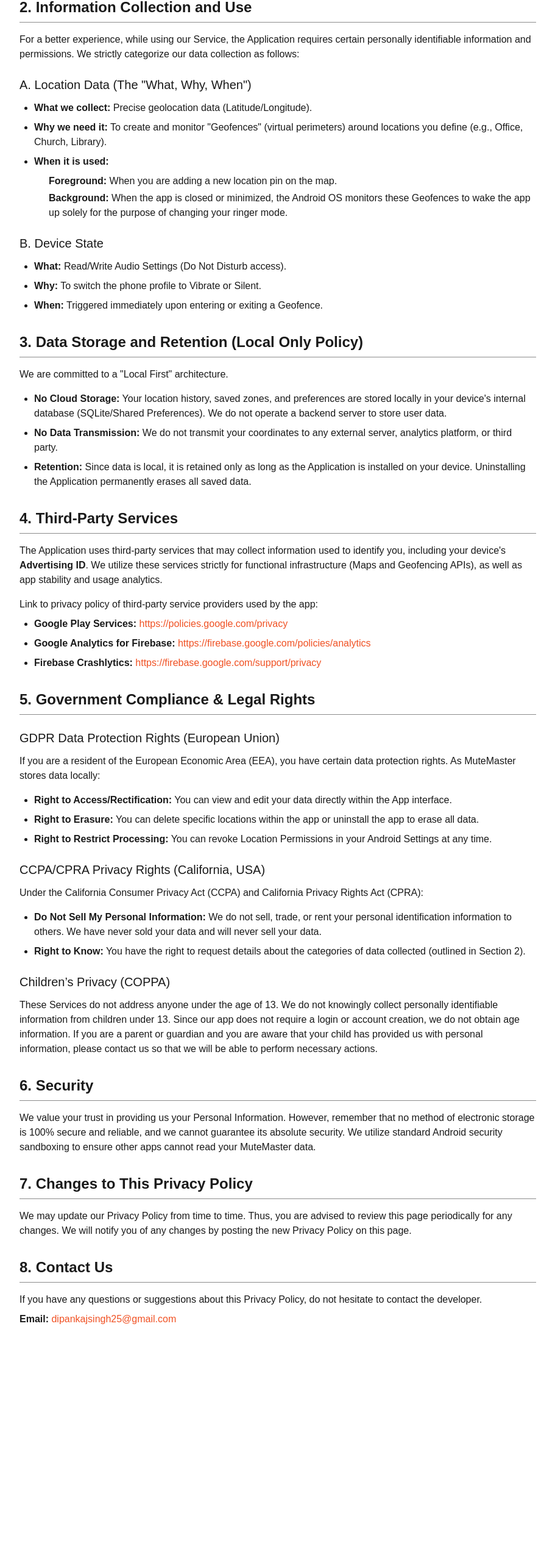
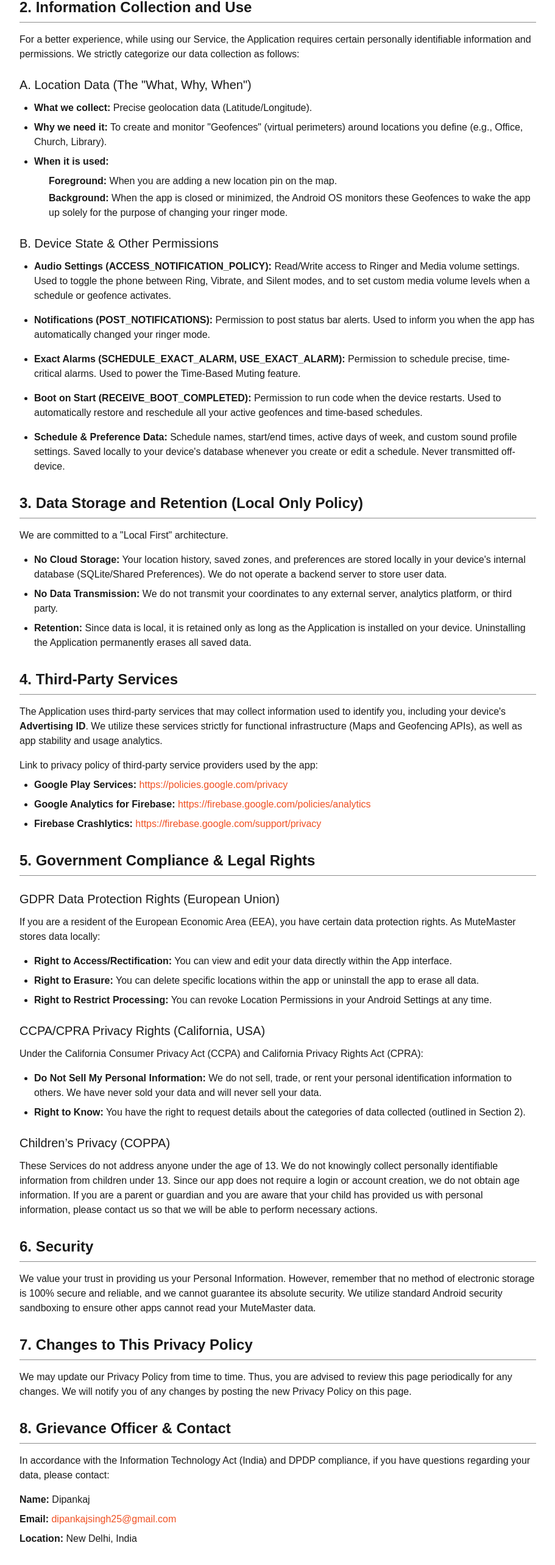
Before and after one commit to DipankajSingh/TheMuteMaster, a Next.js app in the folder website/: page /privacy in a window 1280 px wide. Shown: the part 687-3253 px from the top of the page at 61% size, without its empty margins (184-1095 px from the left). Before the commit the page ends 2934 px from the top, so only its background shows below. Built offline with nearby package versions, Linux system fonts and the light colour scheme.

Commit message:
docs: sync privacy policy and terms from old website

```diff
--- a/website/app/privacy/page.tsx
+++ b/website/app/privacy/page.tsx
@@ -91,19 +91,22 @@ export default function PrivacyPolicy() {
           </li>
         </ul>
 
-        <h3 className="text-xl font-medium mt-6 mb-3">B. Device State</h3>
-        <ul className="list-disc pl-6 mb-8 space-y-2">
+        <h3 className="text-xl font-medium mt-6 mb-3">B. Device State & Other Permissions</h3>
+        <ul className="list-disc pl-6 mb-8 space-y-4">
           <li>
-            <strong>What:</strong> Read/Write Audio Settings (Do Not Disturb
-            access).
+            <strong>Audio Settings (ACCESS_NOTIFICATION_POLICY):</strong> Read/Write access to Ringer and Media volume settings. Used to toggle the phone between Ring, Vibrate, and Silent modes, and to set custom media volume levels when a schedule or geofence activates.
           </li>
           <li>
-            <strong>Why:</strong> To switch the phone profile to Vibrate or
-            Silent.
+            <strong>Notifications (POST_NOTIFICATIONS):</strong> Permission to post status bar alerts. Used to inform you when the app has automatically changed your ringer mode.
           </li>
           <li>
-            <strong>When:</strong> Triggered immediately upon entering or
-            exiting a Geofence.
+            <strong>Exact Alarms (SCHEDULE_EXACT_ALARM, USE_EXACT_ALARM):</strong> Permission to schedule precise, time-critical alarms. Used to power the Time-Based Muting feature.
+          </li>
+          <li>
+            <strong>Boot on Start (RECEIVE_BOOT_COMPLETED):</strong> Permission to run code when the device restarts. Used to automatically restore and reschedule all your active geofences and time-based schedules.
+          </li>
+          <li>
+            <strong>Schedule & Preference Data:</strong> Schedule names, start/end times, active days of week, and custom sound profile settings. Saved locally to your device's database whenever you create or edit a schedule. Never transmitted off-device.
           </li>
         </ul>
 
@@ -262,13 +265,14 @@ export default function PrivacyPolicy() {
         </p>
 
         <h2 className="text-2xl font-semibold mt-8 mb-4 border-b border-foreground/50 pb-2">
-          8. Contact Us
+          8. Grievance Officer & Contact
         </h2>
-        <p className="mb-2">
-          If you have any questions or suggestions about this Privacy Policy, do
-          not hesitate to contact the developer.
+        <p className="mb-4">
+          In accordance with the Information Technology Act (India) and DPDP compliance, if you have questions regarding your data, please contact:
         </p>
-        <p className="mb-8">
+        <ul className="list-none pl-0 mb-8 space-y-2">
+          <li><strong>Name:</strong> Dipankaj</li>
+          <li>
             <strong>Email:</strong>{" "}
             <a
               href="mailto:dipankajsingh25@gmail.com"
@@ -276,7 +280,9 @@ export default function PrivacyPolicy() {
             >
               dipankajsingh25@gmail.com
             </a>
-        </p>
+          </li>
+          <li><strong>Location:</strong> New Delhi, India</li>
+        </ul>
       </div>
     </div>
   );
--- a/website/app/terms/page.tsx
+++ b/website/app/terms/page.tsx
@@ -101,9 +101,31 @@ export default function TermsAndConditions() {
           app to have an active internet connection (for maps to load, analytics, and crash reporting).
           The connection can be Wi-Fi or provided by your mobile network provider.
         </p>
+        <h2 className="text-2xl font-semibold mt-8 mb-4 border-b border-foreground/50 pb-2">
+          4. No Warranty (&quot;As Is&quot; Clause)
+        </h2>
+        <p className="mb-4">
+          The Application is provided on an &quot;AS IS&quot; and &quot;AS AVAILABLE&quot; basis. The Developer (Dipankaj) makes no warranties that the Application will be error-free or that the geofencing and time-scheduling features will work perfectly on every device or in every location.
+        </p>
+        <p className="mb-4">
+          <strong>You acknowledge that you are solely responsible</strong> for ensuring your device is silenced in sensitive environments. We are not liable for any missed calls, failed mute events, or any social or professional consequences resulting from the app&apos;s performance.
+        </p>
 
         <h2 className="text-2xl font-semibold mt-8 mb-4 border-b border-foreground/50 pb-2">
-          4. Changes to This Terms and Conditions
+          5. Limitation of Liability
+        </h2>
+        <p className="mb-4">
+          To the maximum extent permitted by applicable law, in no event shall the Developer be liable for any direct, indirect, incidental, or consequential damages arising out of your use or inability to use the Application.
+        </p>
+
+        <h2 className="text-2xl font-semibold mt-8 mb-4 border-b border-foreground/50 pb-2">
+          6. Governing Law
+        </h2>
+        <p className="mb-4">
+          These Terms shall be governed by the laws of <strong>New Delhi, India</strong>. Any disputes arising from this App shall be subject to the exclusive jurisdiction of the courts in New Delhi.
+        </p>
+        <h2 className="text-2xl font-semibold mt-8 mb-4 border-b border-foreground/50 pb-2">
+          7. Changes to This Terms and Conditions
         </h2>
         <p className="mb-8">
           We may update our Terms and Conditions from time to time. Thus, you
@@ -113,7 +135,7 @@ export default function TermsAndConditions() {
         </p>
 
         <h2 className="text-2xl font-semibold mt-8 mb-4 border-b border-foreground/50 pb-2">
-          5. Contact Us
+          8. Contact Us
         </h2>
         <p className="mb-8">
           If you have any questions or suggestions about our Terms and
```
Lines whose indentation alone changed are shown as unchanged.
